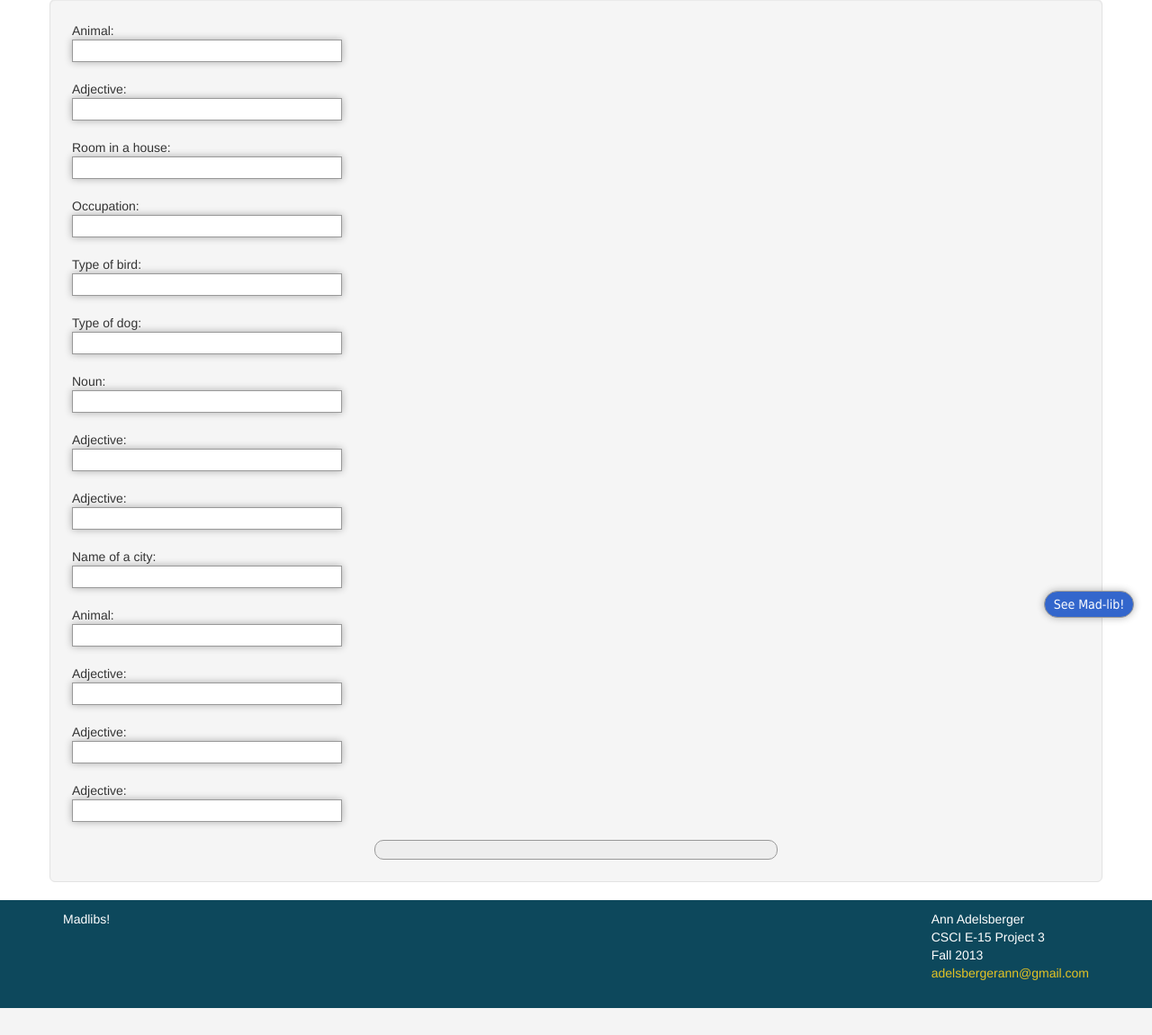
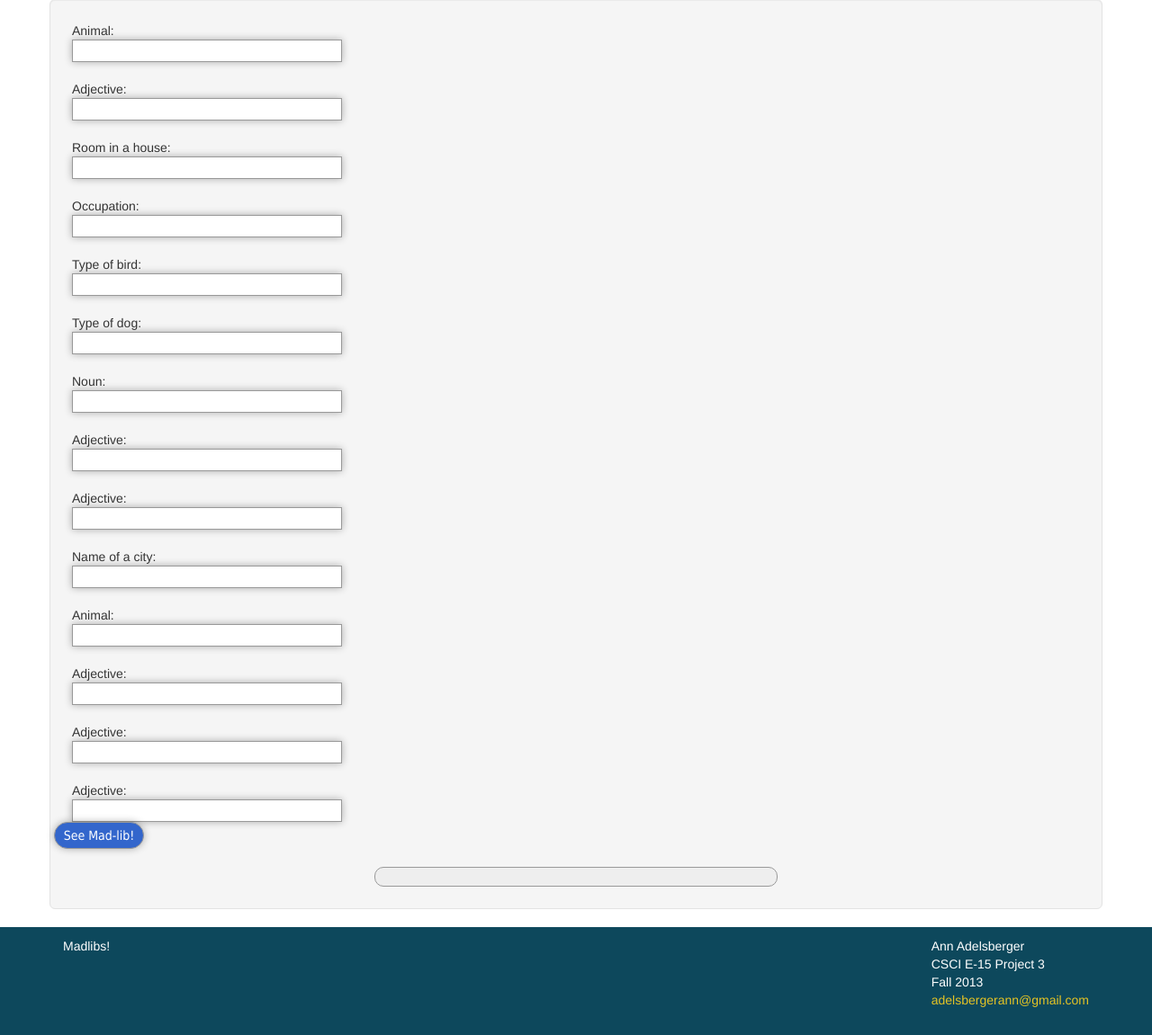
Before and after one commit to aadels/p3.adelsberger.us, a PHP site: page / in a window 1280 px wide. Shown: the part 93-1244 px from the top of the page at 90% size. Before the commit the page ends 1214 px from the top, so only its background shows below. Run offline with PHP 8.4, Linux system fonts and the light colour scheme; some libraries are stand-ins or nearby versions.

Commit message:
Revert "edit form/results"
This reverts commit 1c9d16c65e70e2af32d530e212857d42688e1e7b.

```diff
--- a/css/madlib.css
+++ b/css/madlib.css
@@ -52,7 +52,7 @@ input    {
 }
 input.button {
 	width:100px;
-	position:absolute;
+	position:relative;
 
 	right:20px;
 	bottom:20px;
--- a/index.html
+++ b/index.html
@@ -63,9 +63,9 @@
                     </fieldset>
                 </form>
 
-
+                <fieldset>
                     <div id='results'></div>
-
+                </fieldset>
              </div><!-- well -->
         </div><!-- container-->
         <div id="fillspace"></div>
```
